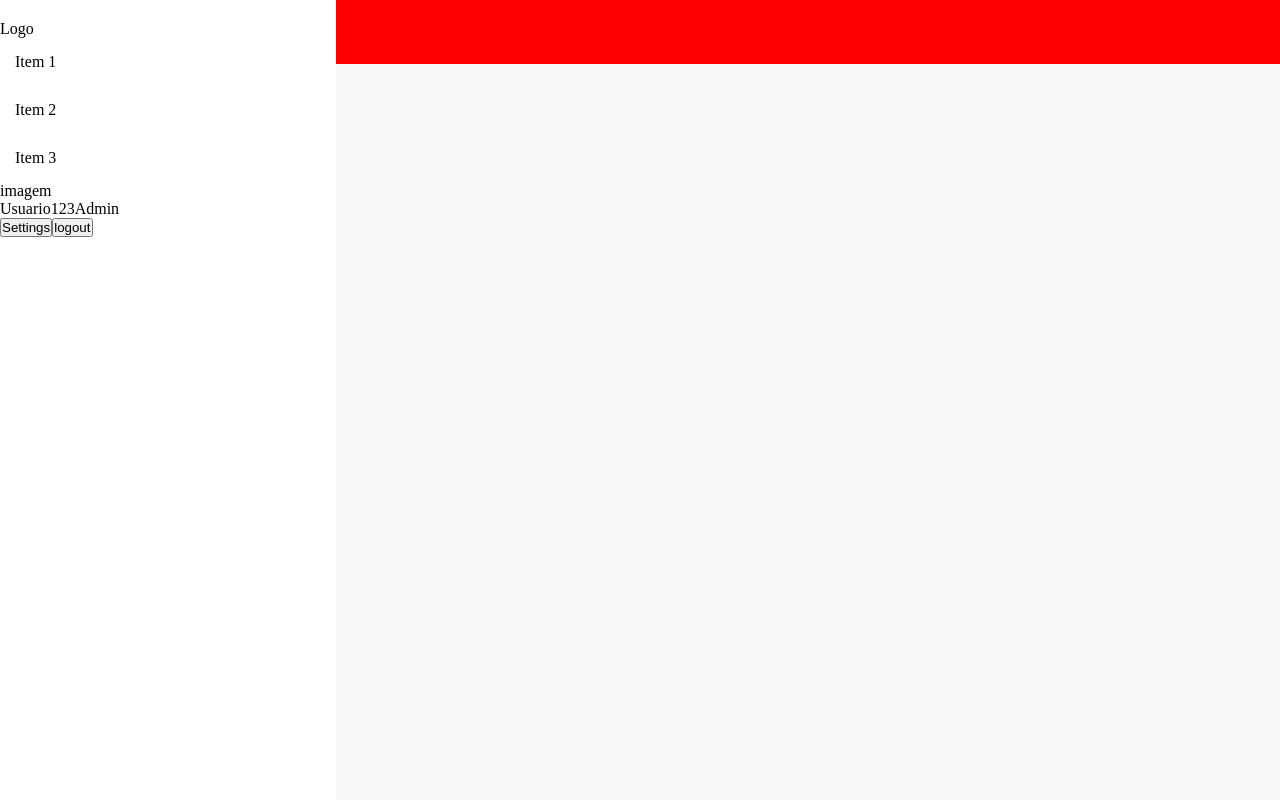
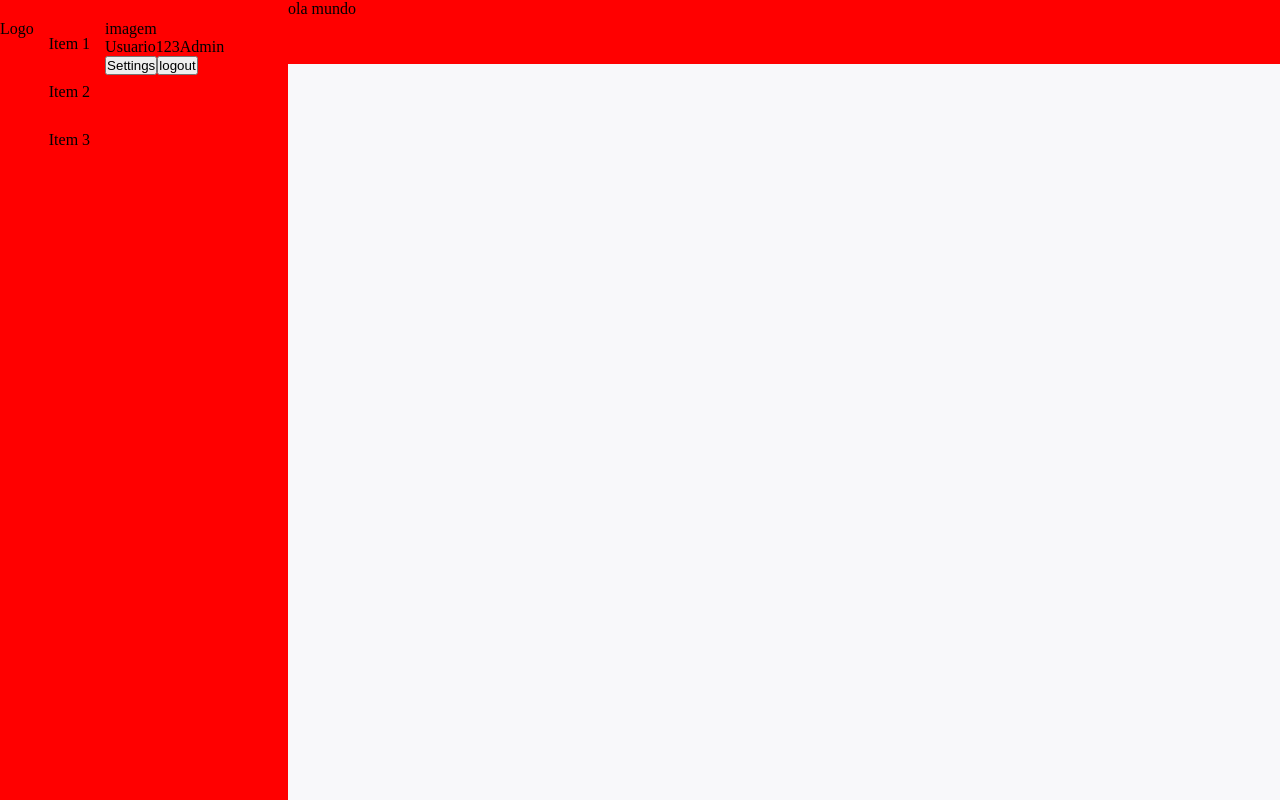
Before and after one commit to italo1033/asset-stock, a Next.js app: page / in a window 1280 px wide. Built offline with nearby package versions, Linux system fonts and the light colour scheme.

Commit message:
retirando a posição fixa, colocando display flex e diminuindo a largura

```diff
--- a/src/app/components/Sidbar/sidebar.module.css
+++ b/src/app/components/Sidbar/sidebar.module.css
@@ -1,11 +1,9 @@
 .sidebar {
-  width: 21rem;
-  background-color: #fff;
+  display: flex;
+  width: 18rem;
+  background-color: red;
   color: #000;
   height: 100vh;
-  position: fixed;
-  top: 0;
-  left: 0;
   padding-top: 20px;
 }
 
```
